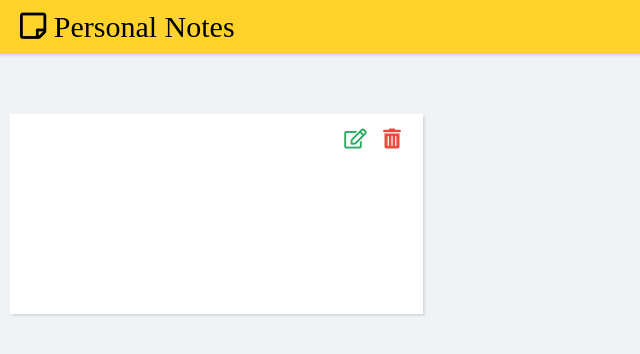
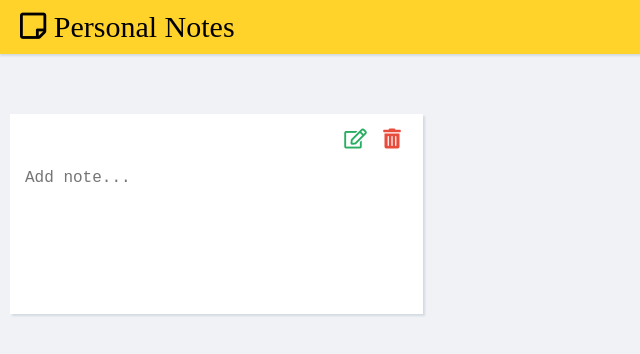
Before and after one commit to MrStrange124/keep-clone, a plain HTML site: page index.html in a window 1280 px wide. Both pictures are taken after a click on the icon 1127 px from the left and 84 px from the top of the page. Shown: the full height of the page, 0-640 px from the left. Drawn offline with Linux system fonts and the light colour scheme.

Commit message:
fixed textarea styles
added livesasscompiler settings

```diff
--- a/sass/style.scss
+++ b/sass/style.scss
@@ -36,7 +36,7 @@ body {
 .addnote {
 	margin-left: 1rem;
 	font-size: 2rem;
-	font-family: "Gill Sans", "Gill Sans MT", Calibri, "Trebuchet MS", sans-serif;
+	font-family: 'Gill Sans', 'Gill Sans MT', Calibri, 'Trebuchet MS', sans-serif;
 	font-weight: 700;
 }
 .note-container {
@@ -100,6 +100,13 @@ body {
 		resize: none;
 		overflow: auto;
 		font-size: 1.6rem;
+		padding: 5px;
+		border-radius: 3px;
+		transition: all 0.25s;
+		&:focus {
+			box-shadow: 0 2px 4px #c3c3c3;
+			outline: none;
+		}
 	}
 }
 .hidden {
--- a/script.js
+++ b/script.js
@@ -16,7 +16,7 @@ const addNewNode = (text2 = '') => {
     <i class="fas fa-trash-alt fa-2x deleteicon"></i>
     </div>
     <div class="content ${text2 ? "" : "hidden"}">${text2}</div>
-    <textarea class="type ${text2 ? "hidden" : ""}">${text2}</textarea>`;
+    <textarea class="type ${text2 ? "hidden" : ""}" placeholder="Add note...">${text2}</textarea>`;
     note.insertAdjacentHTML('afterbegin', htmlData);
 
     //getting reference
```
Also changed, not shown: index.html (+1 -4 lines), sass/style.css, 1 other file.
